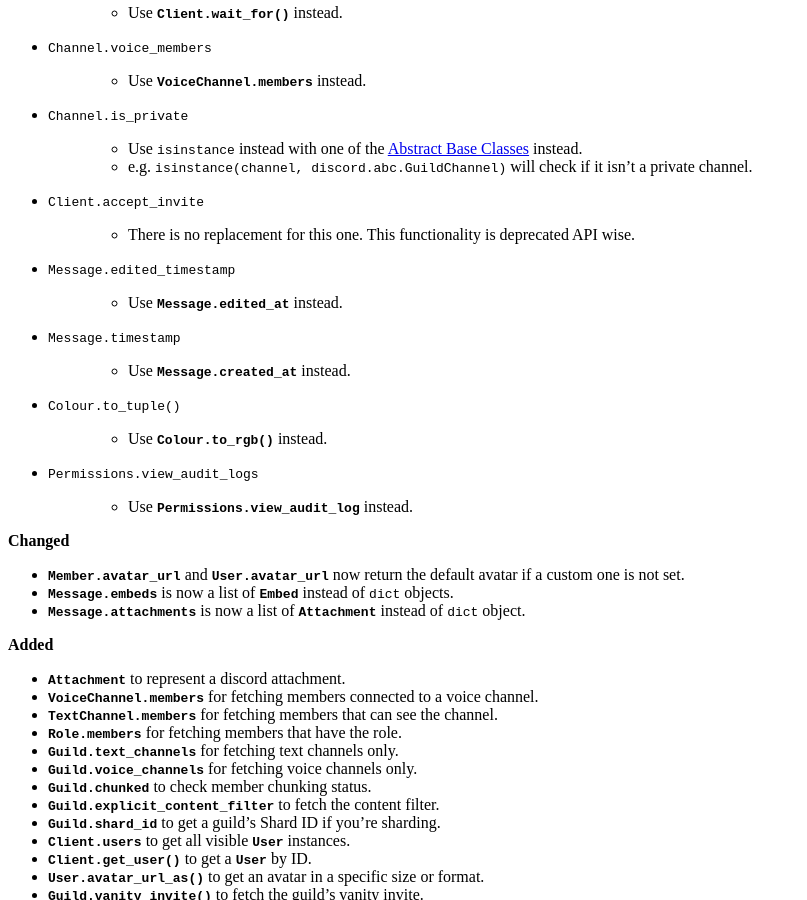
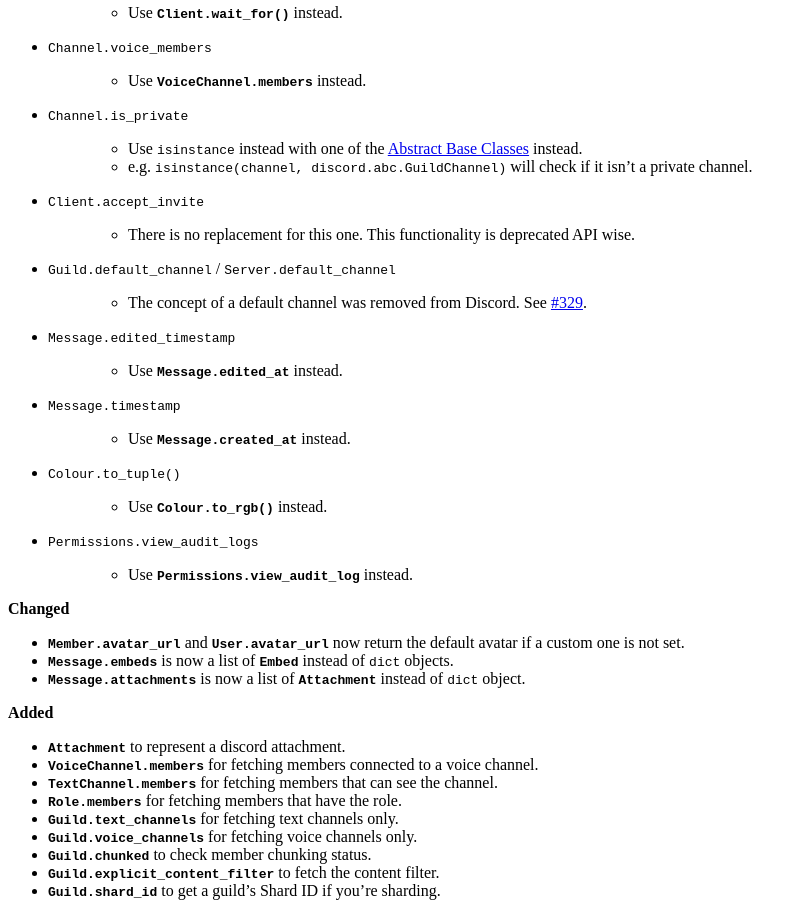
Before and after one commit to Rapptz/discord.py, a Sphinx documentation site: the page built from docs/migrating.rst, in a window 1280 px wide and 900 px high, scrolled down 4312 px. Shown: the whole window, without its empty margins (0-807 px from the left). Built offline with Sphinx 7.4.7, drawn with Linux system fonts in a browser that asks for light colours.

Commit message:
Remove Guild.default_channel
The concept no longer exists.

```diff
--- a/docs/migrating.rst
+++ b/docs/migrating.rst
@@ -336,6 +336,11 @@
 - ``Client.accept_invite``
 
     - There is no replacement for this one. This functionality is deprecated API wise.
+
+- ``Guild.default_channel`` / ``Server.default_channel``
+
+    - The concept of a default channel was removed from Discord.
+      See `#329 <https://github.com/hammerandchisel/discord-api-docs/pull/329>`_.
 
 - ``Message.edited_timestamp``
 
```
Also changed, not shown: 1 other file.
